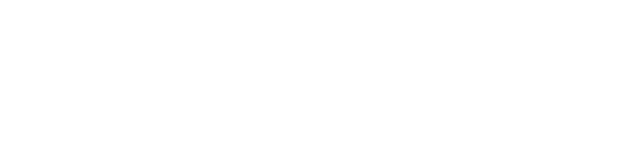
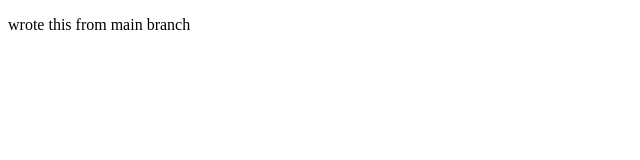
Before and after one commit to Harsh9307/empty, a plain HTML site: page index.html in a window 1280 px wide. Shown: the whole page, without its empty margins (0-640 px from the left). Drawn offline with Linux system fonts and the light colour scheme.

Commit message:
wrote <p> tag

```diff
--- a/index.html
+++ b/index.html
@@ -6,6 +6,7 @@
     <title>Document</title>
 </head>
 <body>
+    <p>wrote this from main branch</p>
 
 </body>
 </html>
```
